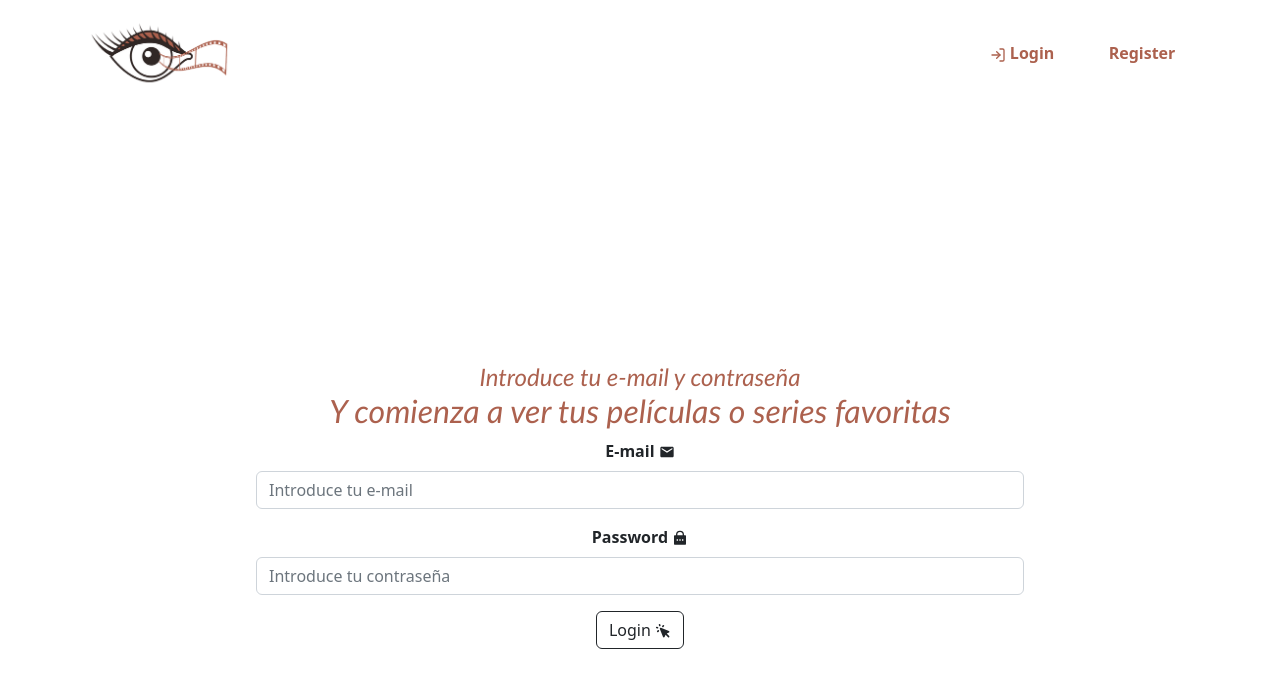
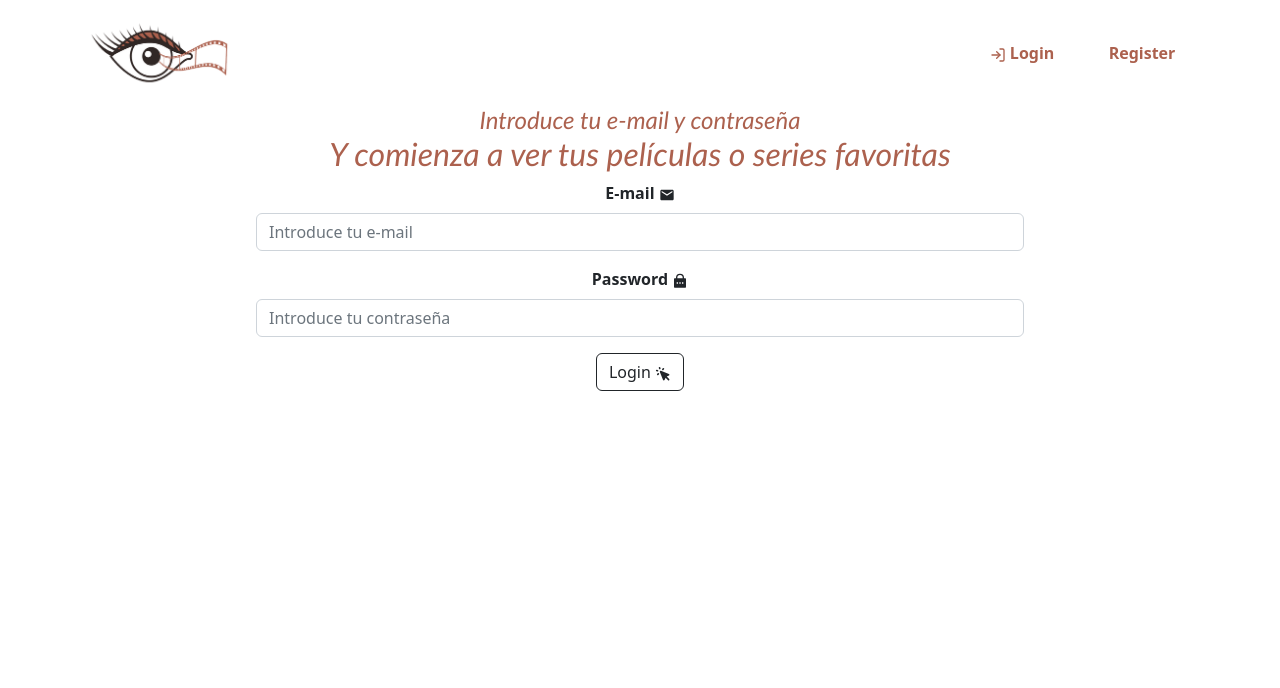
Before and after one commit to Ainamoreno/proyecto_react_rental_movies, a React (Create React App) app: page /login in a window 1280 px wide. Shown: the top 688 px of the page. Built offline with nearby package versions, Linux system fonts and the light colour scheme.

Commit message:
Corrijo merge

```diff
--- a/src/Containers/User/Login/Login.jsx
+++ b/src/Containers/User/Login/Login.jsx
@@ -71,7 +71,7 @@ console.log(userReduxCredentials)
     });
   };
   return (
-    <Container className="registerDesign">
+    <Container className="loginDesign">
       <Row>
         <Col>
           <h4 className="tit">
```
